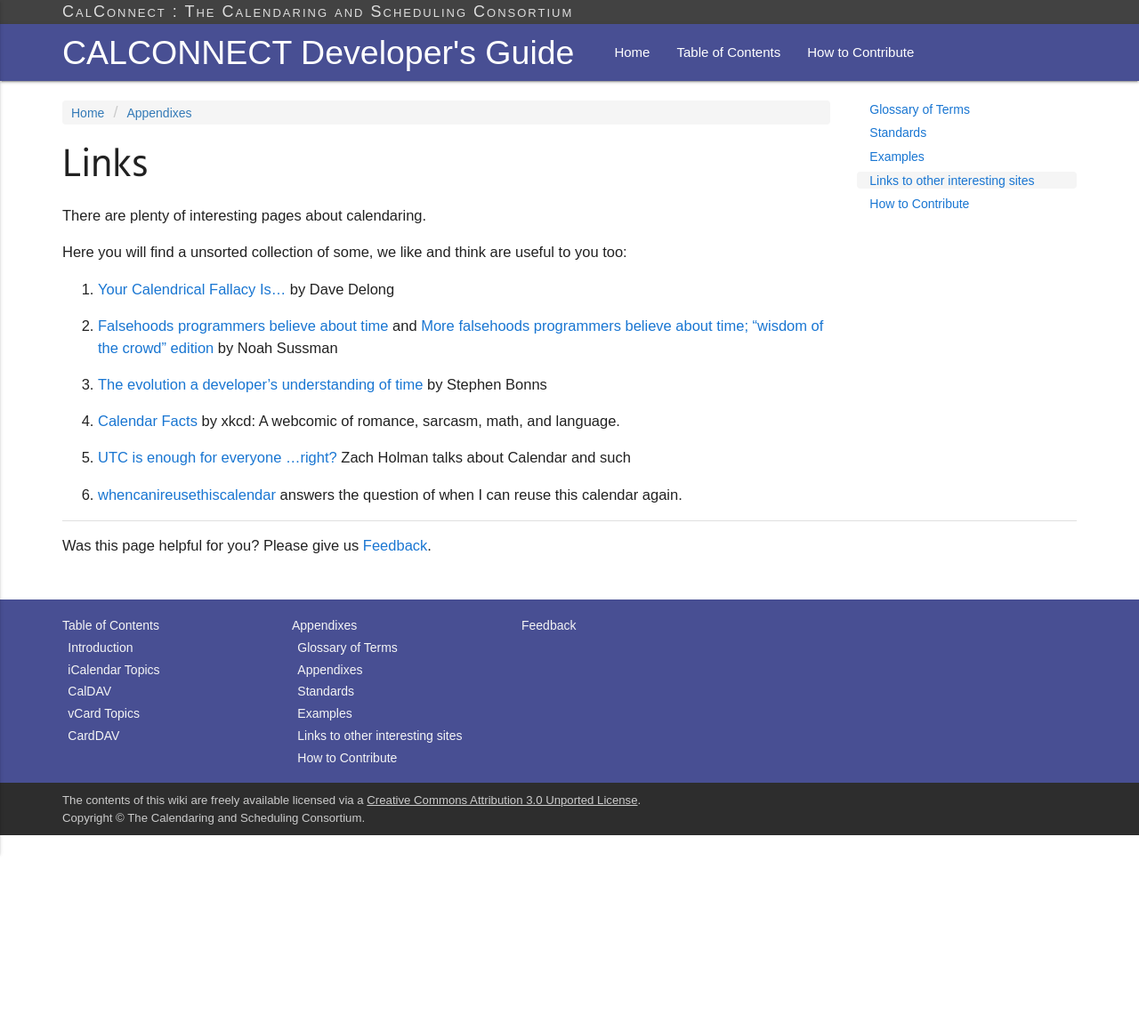
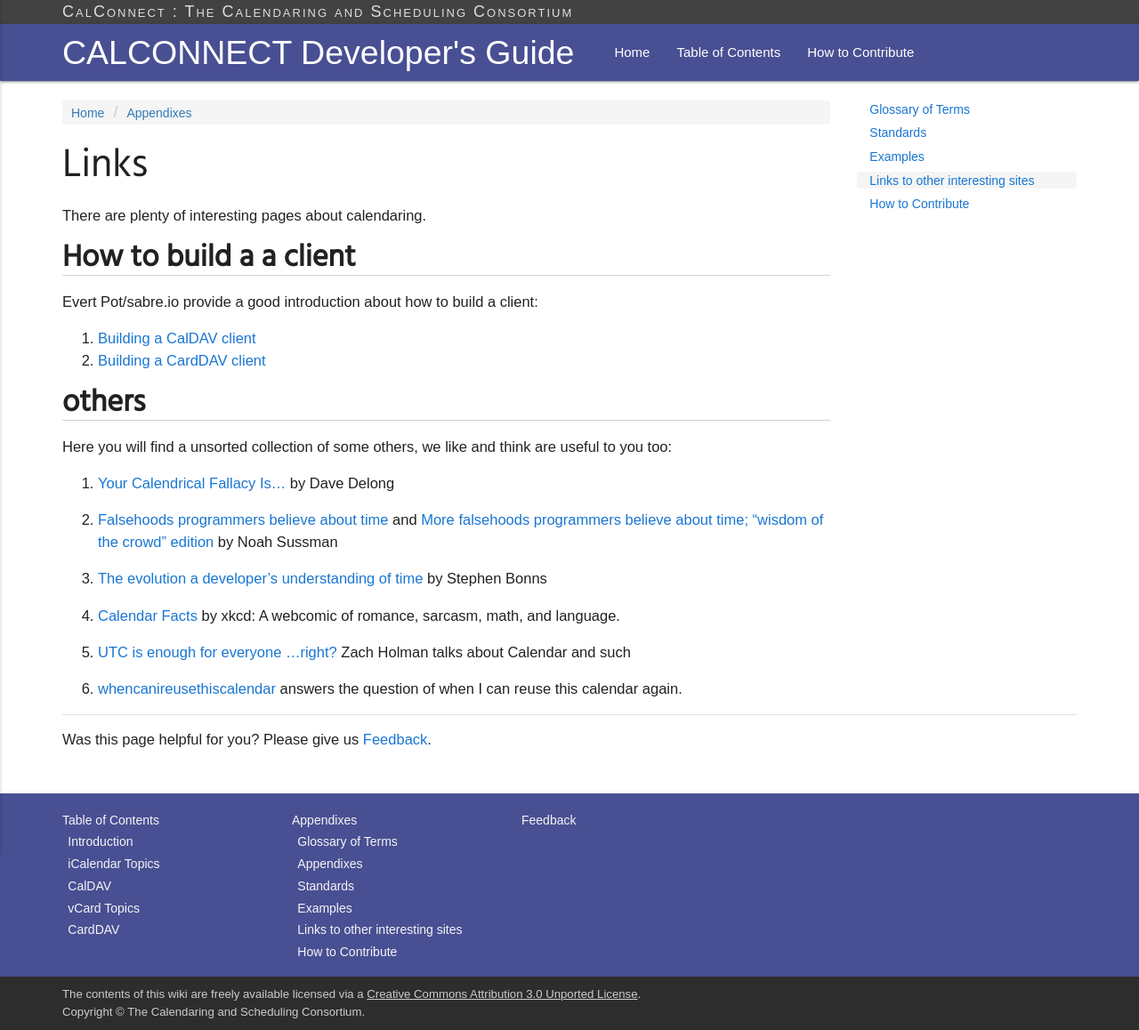
Before and after one commit to CalConnect/DEVGUIDE, a Jekyll site: the page built from _appendixes/Links.md, in a window 1280 px wide. Shown: the whole page at 89% size. Built offline with Jekyll 4.4.1, drawn with Linux system fonts in a browser that asks for light colours; some web fonts are replaced; before the commit the page ends 939 px from its top, so only the background shows below that.

Commit message:
structure link section Include links to sabre.io in Link section

```diff
--- a/_appendixes/Links.md
+++ b/_appendixes/Links.md
@@ -11,7 +11,16 @@ order: 4
 
 There are plenty of interesting pages about calendaring.
 
-Here you will find a unsorted collection of some, we like and think are useful to you too:
+## How to build a a client
+
+Evert Pot/sabre.io provide a good introduction about how to build a client:
+
+1. [Building a CalDAV client](http://sabre.io/dav/building-a-caldav-client/)
+2. [Building a CardDAV client](http://sabre.io/dav/building-a-carddav-client/)
+
+## others
+
+Here you will find a unsorted collection of some others, we like and think are useful to you too:
 
 1. [Your Calendrical Fallacy Is...](http://yourcalendricalfallacyis.com/) by Dave Delong
 
```
